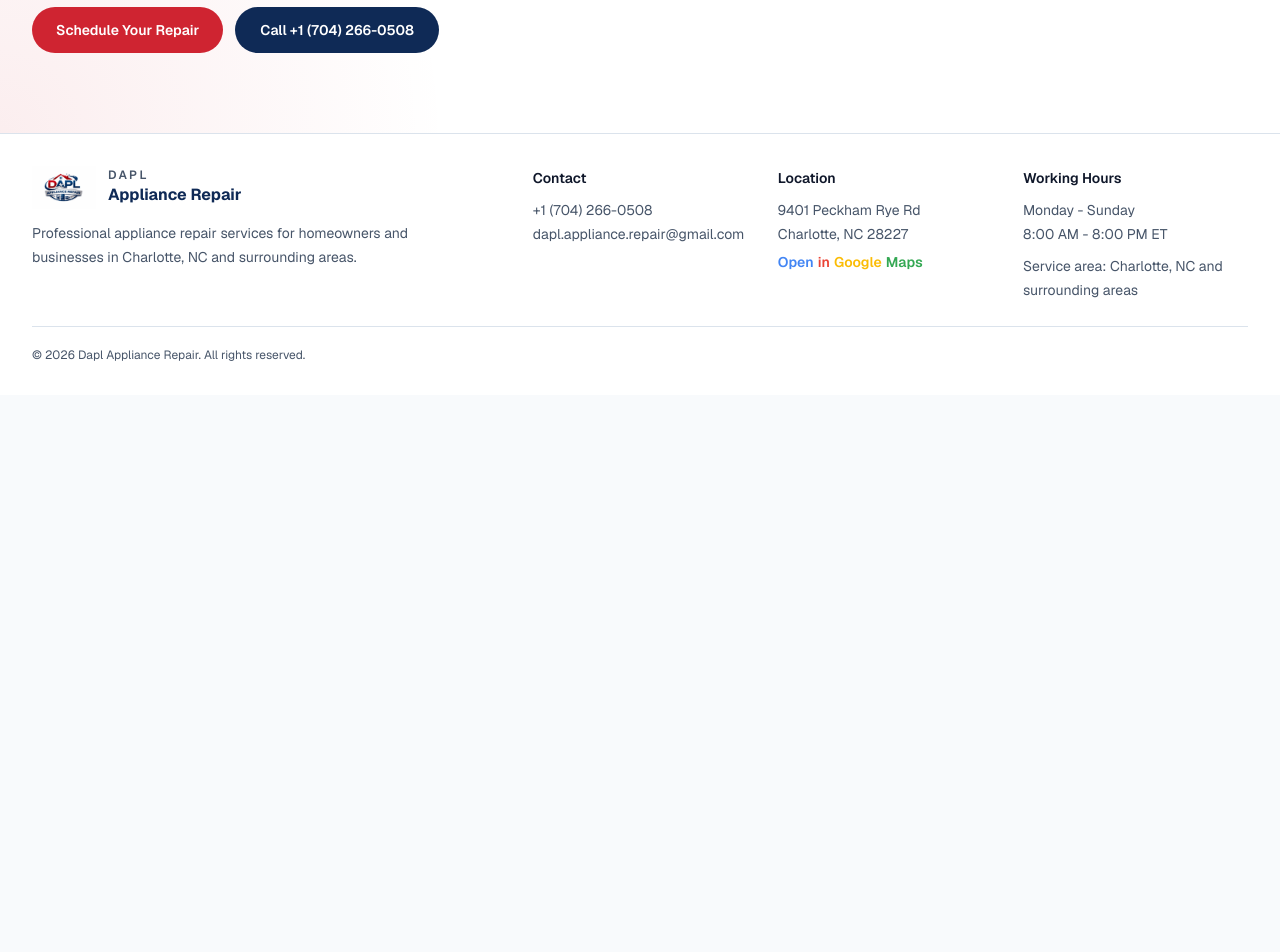
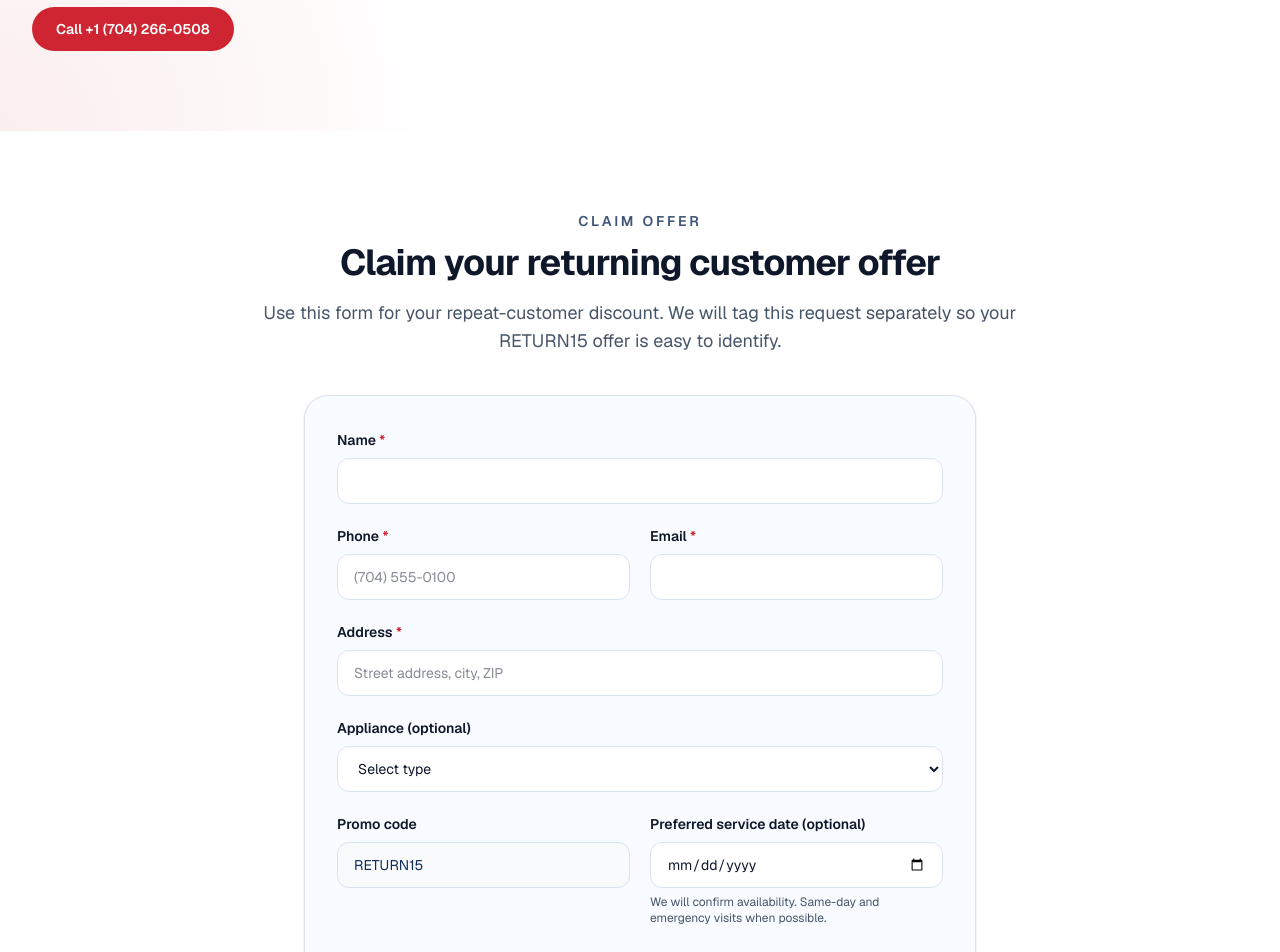
Before and after one commit to Oucheen/Dapl-site, a Next.js app: page /returning-customer-offer in a window 1280 px wide. Shown: the part 720-1672 px from the top of the page. Before the commit the page ends 1115 px from the top, so only its background shows below. Built offline with nearby package versions, Linux system fonts and the light colour scheme.

Commit message:
add new form

```diff
--- a/src/app/api/contact/route.ts
+++ b/src/app/api/contact/route.ts
@@ -9,6 +9,7 @@ const MAX = {
   message: 4000,
   appliance: 80,
   promoCode: 40,
+  leadSource: 120,
   preferredDate: 10,
 };
 
@@ -80,6 +81,7 @@ export async function POST(request: Request) {
   const address = typeof data.address === "string" ? data.address.trim() : "";
   const appliance = typeof data.appliance === "string" ? data.appliance.trim() : "";
   const promoCode = typeof data.promoCode === "string" ? data.promoCode.trim() : "";
+  const leadSource = typeof data.leadSource === "string" ? data.leadSource.trim() : "";
   const preferredDateRaw =
     typeof data.preferredDate === "string" ? data.preferredDate.trim() : "";
   const message = typeof data.message === "string" ? data.message.trim() : "";
@@ -104,6 +106,9 @@ export async function POST(request: Request) {
   }
   if (promoCode.length > MAX.promoCode) {
     return NextResponse.json({ error: "Promo code is too long." }, { status: 400 });
+  }
+  if (leadSource.length > MAX.leadSource) {
+    return NextResponse.json({ error: "Lead source is too long." }, { status: 400 });
   }
 
   const preferred = validatePreferredDate(preferredDateRaw);
@@ -135,6 +140,7 @@ export async function POST(request: Request) {
     <p><strong>Phone:</strong> ${escapeHtml(phone)}</p>
     <p><strong>Email:</strong> ${escapeHtml(email)}</p>
     <p><strong>Address:</strong> ${escapeHtml(address)}</p>
+    ${leadSource ? `<p><strong>Lead source:</strong> ${escapeHtml(leadSource)}</p>` : ""}
     ${appliance ? `<p><strong>Appliance:</strong> ${escapeHtml(appliance)}</p>` : ""}
     ${promoCode ? `<p><strong>Promo code:</strong> ${escapeHtml(promoCode)}</p>` : ""}
     ${
--- a/src/app/returning-customer-offer/page.tsx
+++ b/src/app/returning-customer-offer/page.tsx
@@ -1,6 +1,6 @@
 import type { Metadata } from "next";
 import Image from "next/image";
-import Link from "next/link";
+import { ContactSection } from "@/components/sections/contact-section";
 import { Footer } from "@/components/sections/footer";
 import { Header } from "@/components/sections/header";
 import { FadeUp } from "@/components/ui/fade-up";
@@ -55,15 +55,9 @@ export default function ReturningCustomerOfferPage() {
               </div>
 
               <div className="mt-9 flex flex-col gap-3 sm:flex-row">
-                <Link
-                  href="/#contact"
-                  className="inline-flex items-center justify-center rounded-full bg-accent px-6 py-3 text-sm font-semibold text-accent-foreground transition hover:brightness-95"
-                >
-                  Schedule Your Repair
-                </Link>
                 <a
                   href="tel:+17042660508"
-                  className="inline-flex items-center justify-center rounded-full border border-primary/20 bg-primary px-6 py-3 text-sm font-semibold text-primary-foreground transition hover:bg-primary/90"
+                  className="inline-flex items-center justify-center rounded-full bg-accent px-6 py-3 text-sm font-semibold text-accent-foreground transition hover:brightness-95"
                 >
                   Call +1 (704) 266-0508
                 </a>
@@ -110,6 +104,16 @@ export default function ReturningCustomerOfferPage() {
             </FadeUp>
           </div>
         </section>
+        <ContactSection
+          eyebrow="Claim Offer"
+          title="Claim your returning customer offer"
+          description="Use this form for your repeat-customer discount. We will tag this request separately so your RETURN15 offer is easy to identify."
+          source="returning-customer-offer"
+          defaultPromoCode="RETURN15"
+          promoCodeReadOnly
+          promoCodeLabel="Promo code"
+          successMessage="Thank you — your returning customer offer request was sent. We will contact you soon."
+        />
       </main>
       <Footer />
     </div>
--- a/src/components/sections/contact-section.tsx
+++ b/src/components/sections/contact-section.tsx
@@ -21,7 +21,27 @@ const applianceOptions = [
 
 type FormStatus = "idle" | "submitting" | "success" | "error";
 
-export function ContactSection() {
+type ContactSectionProps = {
+  eyebrow?: string;
+  title?: string;
+  description?: string;
+  source?: string;
+  defaultPromoCode?: string;
+  promoCodeReadOnly?: boolean;
+  promoCodeLabel?: string;
+  successMessage?: string;
+};
+
+export function ContactSection({
+  eyebrow = "Contact",
+  title = "Request a callback or schedule service",
+  description = "Tell us what is going on and we will get back to you shortly. For urgent issues, call us directly.",
+  source = "main-contact-form",
+  defaultPromoCode = "",
+  promoCodeReadOnly = false,
+  promoCodeLabel = "Promo code (optional)",
+  successMessage = "Thank you — your message was sent. We will contact you soon.",
+}: ContactSectionProps = {}) {
   const [status, setStatus] = useState<FormStatus>("idle");
   const [errorMessage, setErrorMessage] = useState("");
 
@@ -45,6 +65,7 @@ export function ContactSection() {
       address: String(fd.get("address") ?? "").trim(),
       appliance: String(fd.get("appliance") ?? "").trim(),
       promoCode: String(fd.get("promoCode") ?? "").trim(),
+      leadSource: String(fd.get("leadSource") ?? "").trim(),
       preferredDate: String(fd.get("preferredDate") ?? "").trim(),
       message: String(fd.get("message") ?? "").trim(),
       company: String(fd.get("company") ?? "").trim(),
@@ -79,11 +100,7 @@ export function ContactSection() {
     <section id="contact" className="bg-surface py-20">
       <div className="container-shell">
         <FadeUp>
-          <SectionHeading
-            eyebrow="Contact"
-            title="Request a callback or schedule service"
-            description="Tell us what is going on and we will get back to you shortly. For urgent issues, call us directly."
-          />
+          <SectionHeading eyebrow={eyebrow} title={title} description={description} />
         </FadeUp>
 
         <FadeUp delay={0.08} className="mx-auto mt-10 max-w-2xl">
@@ -92,11 +109,14 @@ export function ContactSection() {
             className="relative rounded-3xl border border-border bg-[#f8fbff] p-6 shadow-sm sm:p-8"
             noValidate
           >
-            {/* Honeypot — leave hidden; real users never see it */}
-            <div className="absolute -left-[9999px] h-0 w-0 overflow-hidden opacity-0" aria-hidden="true">
+            <div
+              className="absolute -left-[9999px] h-0 w-0 overflow-hidden opacity-0"
+              aria-hidden="true"
+            >
               <label htmlFor="contact-company">Company</label>
               <input id="contact-company" name="company" type="text" tabIndex={-1} autoComplete="off" />
             </div>
+            <input type="hidden" name="leadSource" value={source} />
 
             <div className="grid gap-5 sm:grid-cols-2">
               <div className="sm:col-span-2">
@@ -178,7 +198,7 @@ export function ContactSection() {
               </div>
               <div className="sm:max-w-xs">
                 <label htmlFor="contact-promo-code" className="text-sm font-semibold text-foreground">
-                  Promo code (optional)
+                  {promoCodeLabel}
                 </label>
                 <input
                   id="contact-promo-code"
@@ -186,7 +206,9 @@ export function ContactSection() {
                   type="text"
                   autoComplete="off"
                   placeholder="WEB25 or RETURN15"
-                  className="mt-1.5 w-full rounded-xl border border-border bg-white px-4 py-3 text-sm uppercase text-foreground outline-none ring-primary/30 transition focus:border-primary focus:ring-2"
+                  defaultValue={defaultPromoCode}
+                  readOnly={promoCodeReadOnly}
+                  className="mt-1.5 w-full rounded-xl border border-border bg-white px-4 py-3 text-sm uppercase text-foreground outline-none ring-primary/30 transition focus:border-primary focus:ring-2 read-only:bg-slate-50 read-only:text-primary"
                 />
               </div>
               <div className="min-w-0 sm:max-w-xs">
@@ -220,13 +242,19 @@ export function ContactSection() {
             </div>
 
             {status === "success" ? (
-              <p className="mt-5 rounded-xl border border-primary/20 bg-primary/5 px-4 py-3 text-sm font-medium text-primary" role="status">
-                Thank you — your message was sent. We will contact you soon.
+              <p
+                className="mt-5 rounded-xl border border-primary/20 bg-primary/5 px-4 py-3 text-sm font-medium text-primary"
+                role="status"
+              >
+                {successMessage}
               </p>
             ) : null}
 
             {status === "error" && errorMessage ? (
-              <p className="mt-5 rounded-xl border border-accent/30 bg-accent/5 px-4 py-3 text-sm text-foreground" role="alert">
+              <p
+                className="mt-5 rounded-xl border border-accent/30 bg-accent/5 px-4 py-3 text-sm text-foreground"
+                role="alert"
+              >
                 {errorMessage}
               </p>
             ) : null}
@@ -237,7 +265,7 @@ export function ContactSection() {
                 disabled={status === "submitting"}
                 className="inline-flex flex-1 items-center justify-center rounded-full bg-accent px-6 py-3 text-sm font-semibold text-accent-foreground transition hover:brightness-95 disabled:cursor-not-allowed disabled:opacity-60 sm:flex-none"
               >
-                {status === "submitting" ? "Sending…" : "Send message"}
+                {status === "submitting" ? "Sending..." : "Send message"}
               </button>
               <a
                 href="tel:+17042660508"
@@ -247,7 +275,8 @@ export function ContactSection() {
               </a>
             </div>
             <p className="mt-4 text-xs leading-5 text-muted">
-              By submitting this form, you agree we may contact you about your request. We do not sell your information.
+              By submitting this form, you agree we may contact you about your request. We do not
+              sell your information.
             </p>
           </form>
         </FadeUp>
```
